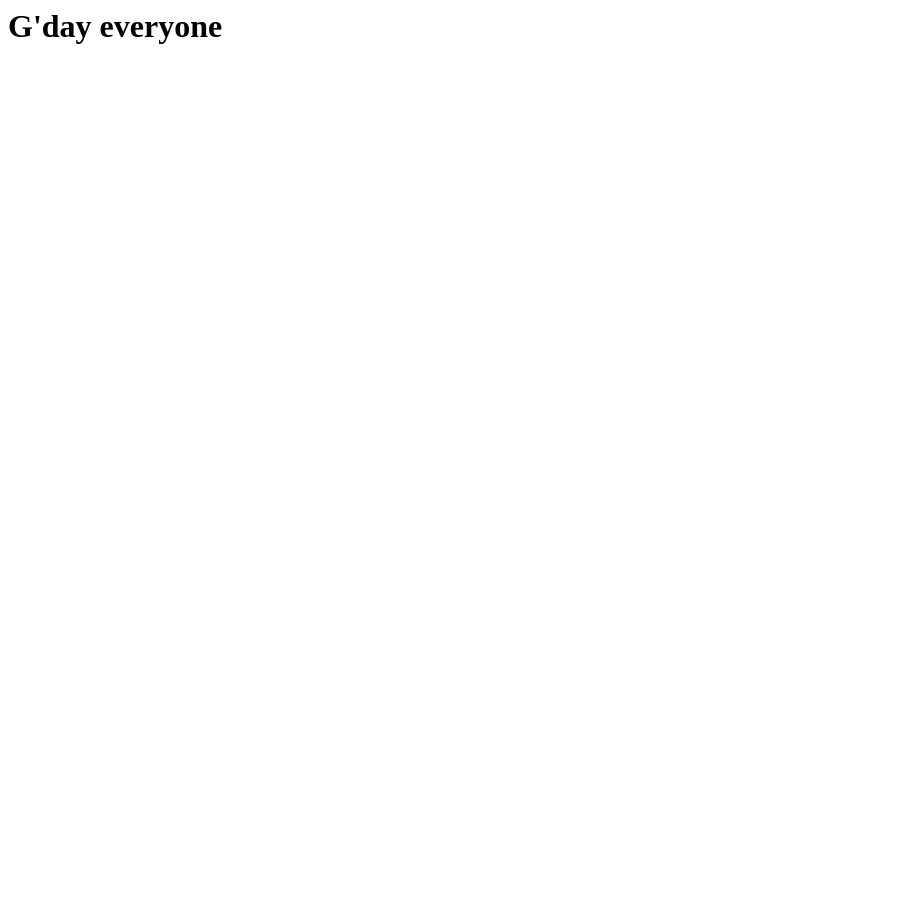
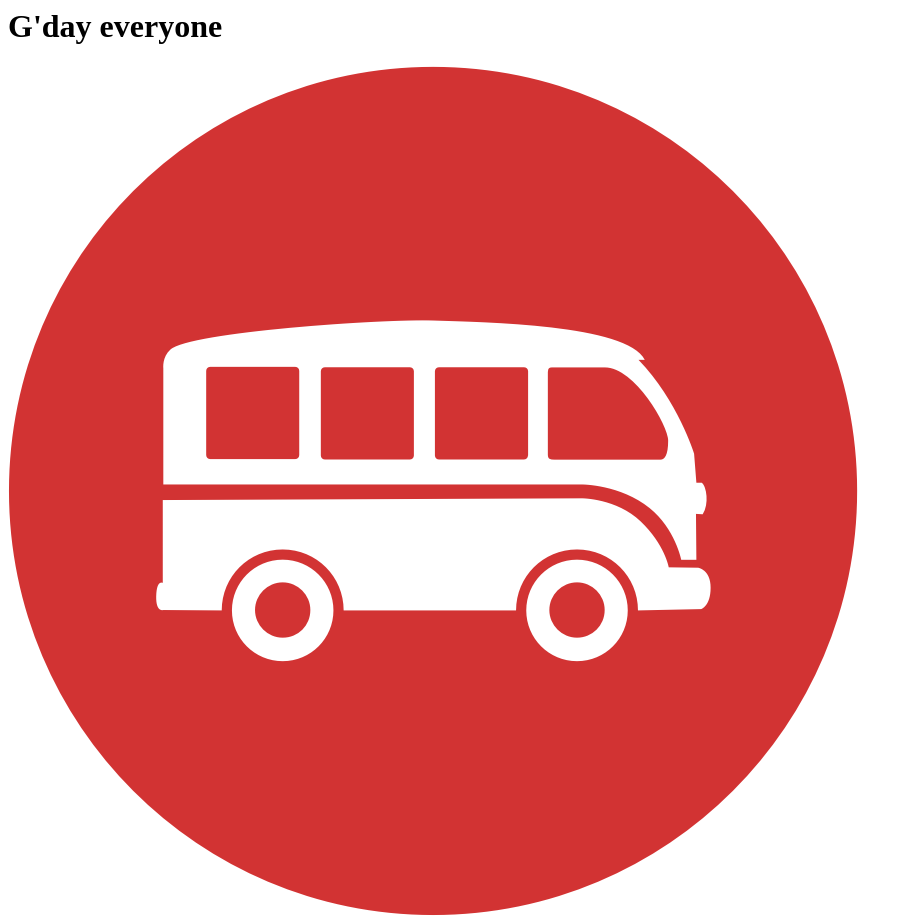
Before and after one commit to sheesh19/github-101-intro, a plain HTML site: page index.html in a window 1280 px wide. Shown: the whole page, without its empty margins (0-912 px from the left). Before the commit the page ends 800 px from the top, so only its background shows below. Drawn offline with Linux system fonts and the light colour scheme.

Commit message:
updated the logo

```diff
--- a/index.html
+++ b/index.html
@@ -1 +1,2 @@
 <h1>G'day everyone</h1>
+<img src="logo.png">
```
Also changed, not shown: logo.png (added).
